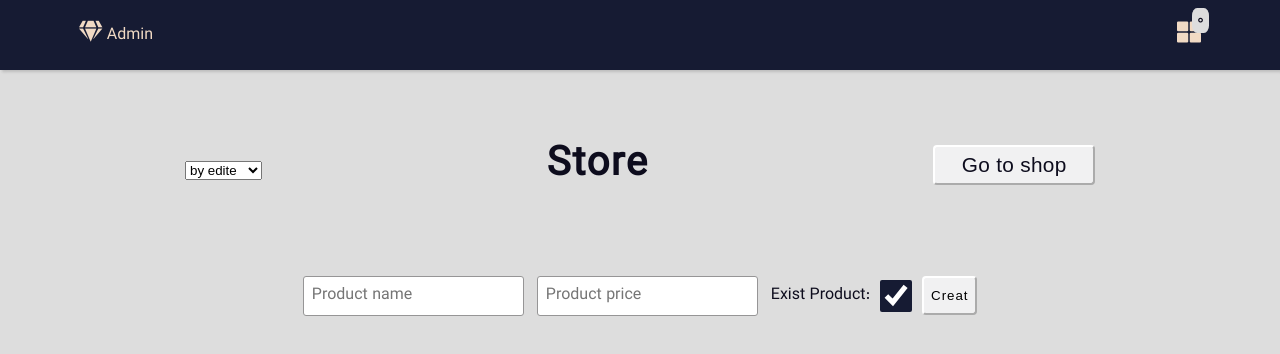
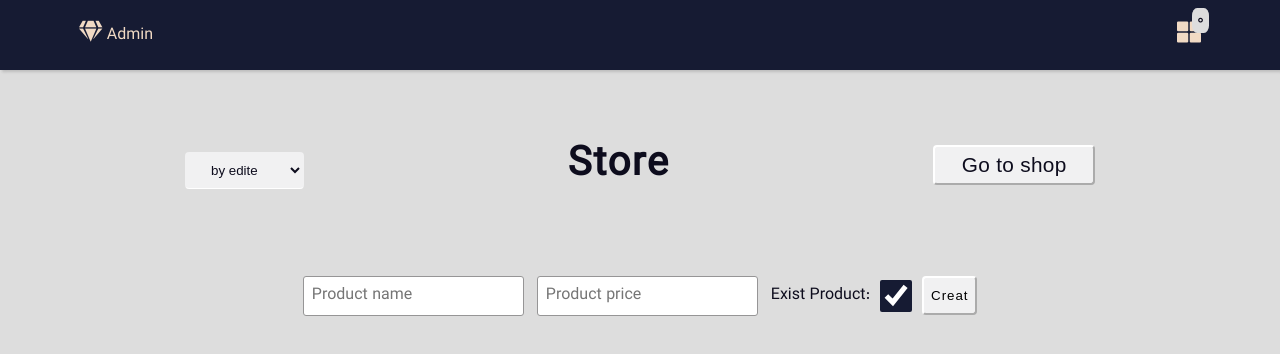
Before and after one commit to meysam-gheitasi/pure-js-project, a website with bundled scripts: page web-app/createProducts.html in a window 1280 px wide. Built offline with nearby package versions, Linux system fonts and the light colour scheme.

Commit message:
change id sort elemen in css file

```diff
--- a/web-app/styles/createProducts.css
+++ b/web-app/styles/createProducts.css
@@ -159,7 +159,7 @@ input {
     font-size: 2.5rem;
 }
 
-#sort {
+#sortProduct {
     color: var(--text-body);
     border-radius: 4px;
     border-color: transparent transparent #fff transparent;
```
